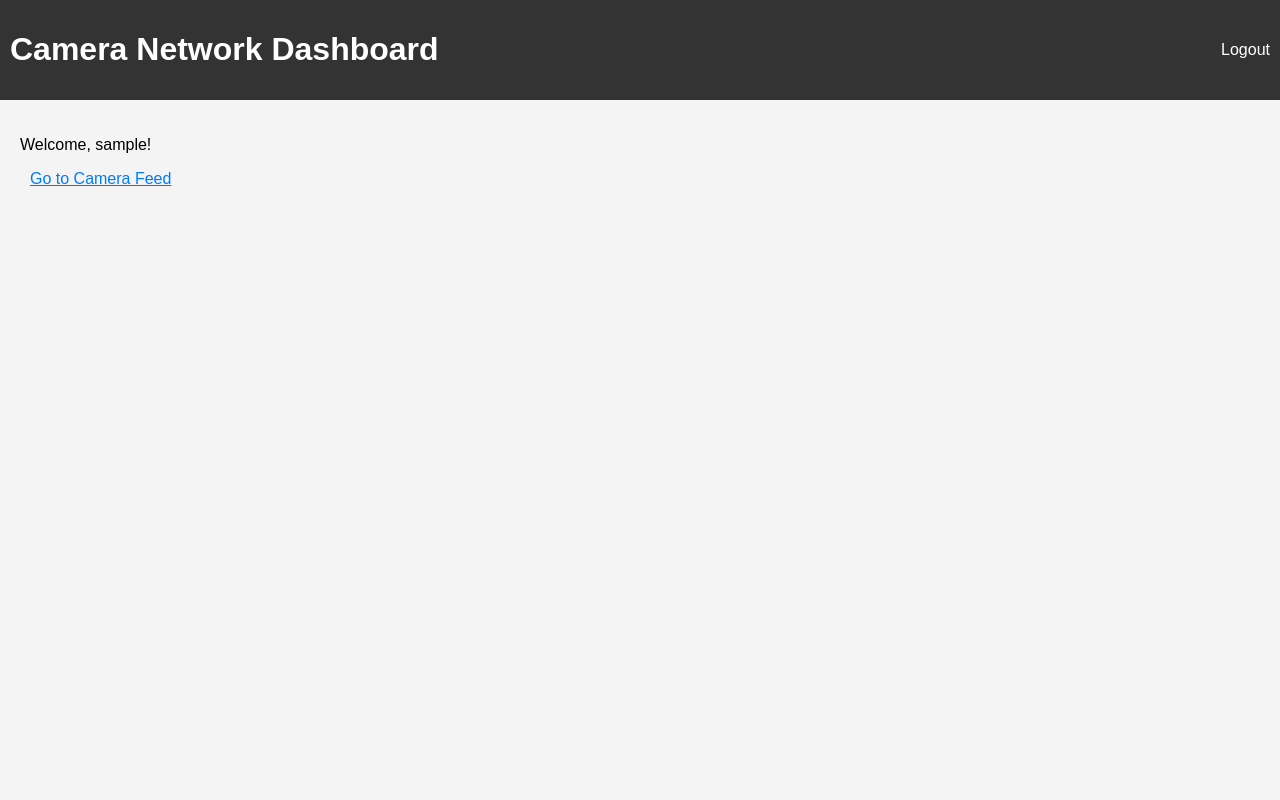
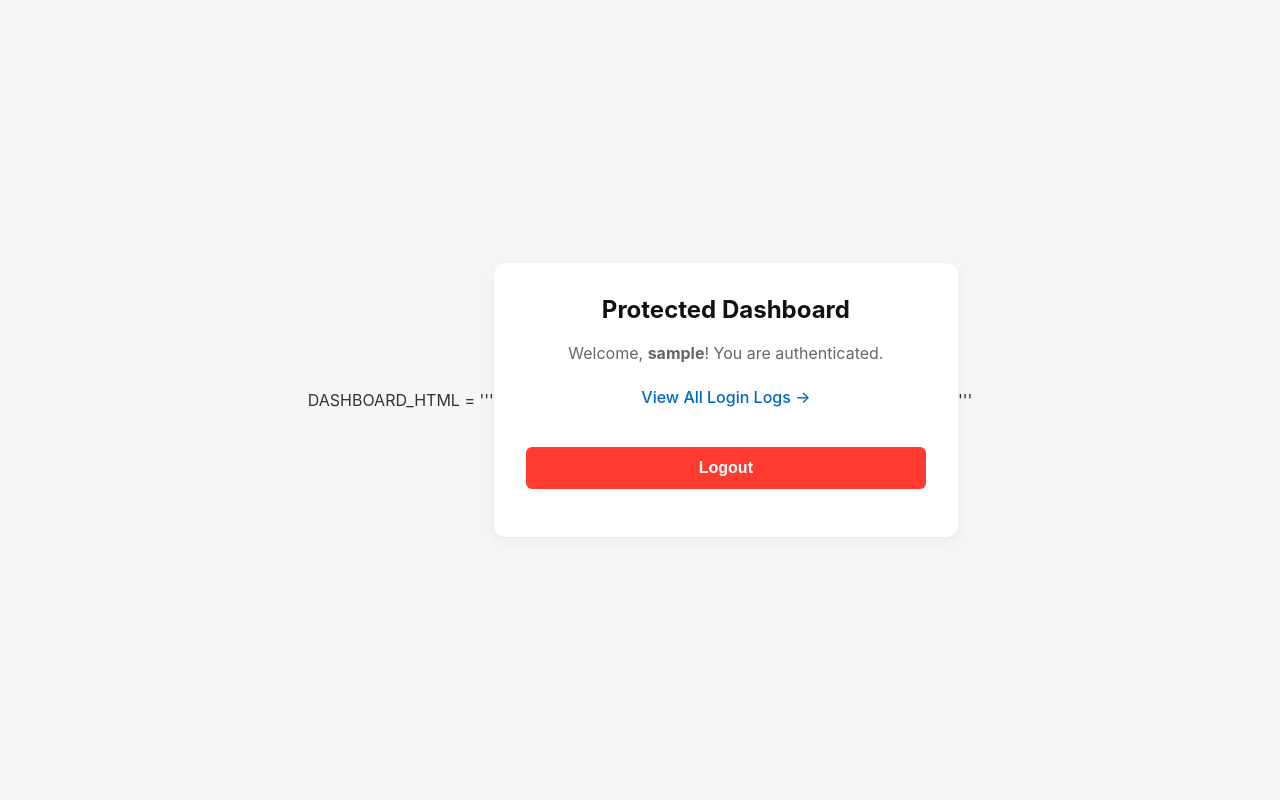
Before and after one commit to aaronjamesdg4241-prog/ip-camera-network, a Flask app: template templates/dashboard.html in a window 1280 px wide. Run offline with Flask 3, Linux system fonts and the light colour scheme; a user stored in the database is signed in; tables that the repository leaves empty hold one stand-in row (values such as "Sample post"); the template is opened without the code that fills it: most values are stand-ins (such as "Sample title", 1, 10 or a date in 2020); some libraries are stand-ins or nearby versions.

Commit message:
Update dashboard.html

```diff
--- a/templates/dashboard.html
+++ b/templates/dashboard.html
@@ -1,26 +1,86 @@
+DASHBOARD_HTML = '''
 <!DOCTYPE html>
 <html lang="en">
 <head>
-<meta charset="UTF-8" />
-<meta name="viewport" content="width=device-width, initial-scale=1.0" />
-<title>Dashboard</title>
-<style>
-  body { font-family: Arial, sans-serif; background: #f4f4f4; margin: 0; }
-  header { background: #333; color: #fff; padding: 10px; display: flex; justify-content: space-between; align-items: center; }
-  a { color: #fff; text-decoration: none; margin-left: 10px; }
-  .container { padding: 20px; }
-</style>
+    <meta charset="UTF-8">
+    <meta name="viewport" content="width=device-width, initial-scale=1.0">
+    <title>Dashboard</title>
+    <style>
+        body {
+            font-family: -apple-system, BlinkMacSystemFont, "Segoe UI", Roboto, Helvetica, Arial, sans-serif;
+            background-color: #f4f6f8;
+            color: #333;
+            display: flex;
+            justify-content: center;
+            align-items: center;
+            height: 100vh;
+            margin: 0;
+        }
+
+        .dashboard-card {
+            background: white;
+            padding: 32px;
+            border-radius: 12px;
+            box-shadow: 0 4px 12px rgba(0, 0, 0, 0.05);
+            width: 100%;
+            max-width: 400px;
+            text-align: center;
+        }
+
+        h2 {
+            margin-top: 0;
+            color: #111;
+            font-size: 1.5rem;
+        }
+
+        .welcome-msg {
+            color: #666;
+            margin-bottom: 24px;
+        }
+
+        .log-link {
+            display: inline-block;
+            color: #0066cc;
+            text-decoration: none;
+            font-weight: 500;
+            margin-bottom: 24px;
+        }
+
+        .log-link:hover {
+            text-decoration: underline;
+        }
+
+        .logout-btn {
+            width: 100%;
+            background-color: #ff3b30;
+            color: white;
+            border: none;
+            padding: 12px;
+            border-radius: 6px;
+            font-size: 1rem;
+            font-weight: 600;
+            cursor: pointer;
+            transition: background 0.2s;
+        }
+
+        .logout-btn:hover {
+            background-color: #e03126;
+        }
+    </style>
 </head>
 <body>
-<header>
-  <h1>Camera Network Dashboard</h1>
-  <div>
-    <a href="{{ url_for('logout') }}">Logout</a>
+
+  <div class="dashboard-card">
+      <h2>Protected Dashboard</h2>
+      <p class="welcome-msg">Welcome, <strong>{{ username }}</strong>! You are authenticated.</p>
+
+      <p><a class="log-link" href="/logs">View All Login Logs →</a></p>
+
+      <form method="POST" action="/logout">
+          <button type="submit" class="logout-btn">Logout</button>
+      </form>
   </div>
-</header>
-<div class="container">
-  <p>Welcome, {{ current_user.username }}!</p>
-  <a href="{{ url_for('camera') }}" style="color: #007bff; text-decoration: underline;">Go to Camera Feed</a>
-</div>
+
 </body>
 </html>
+'''
```
